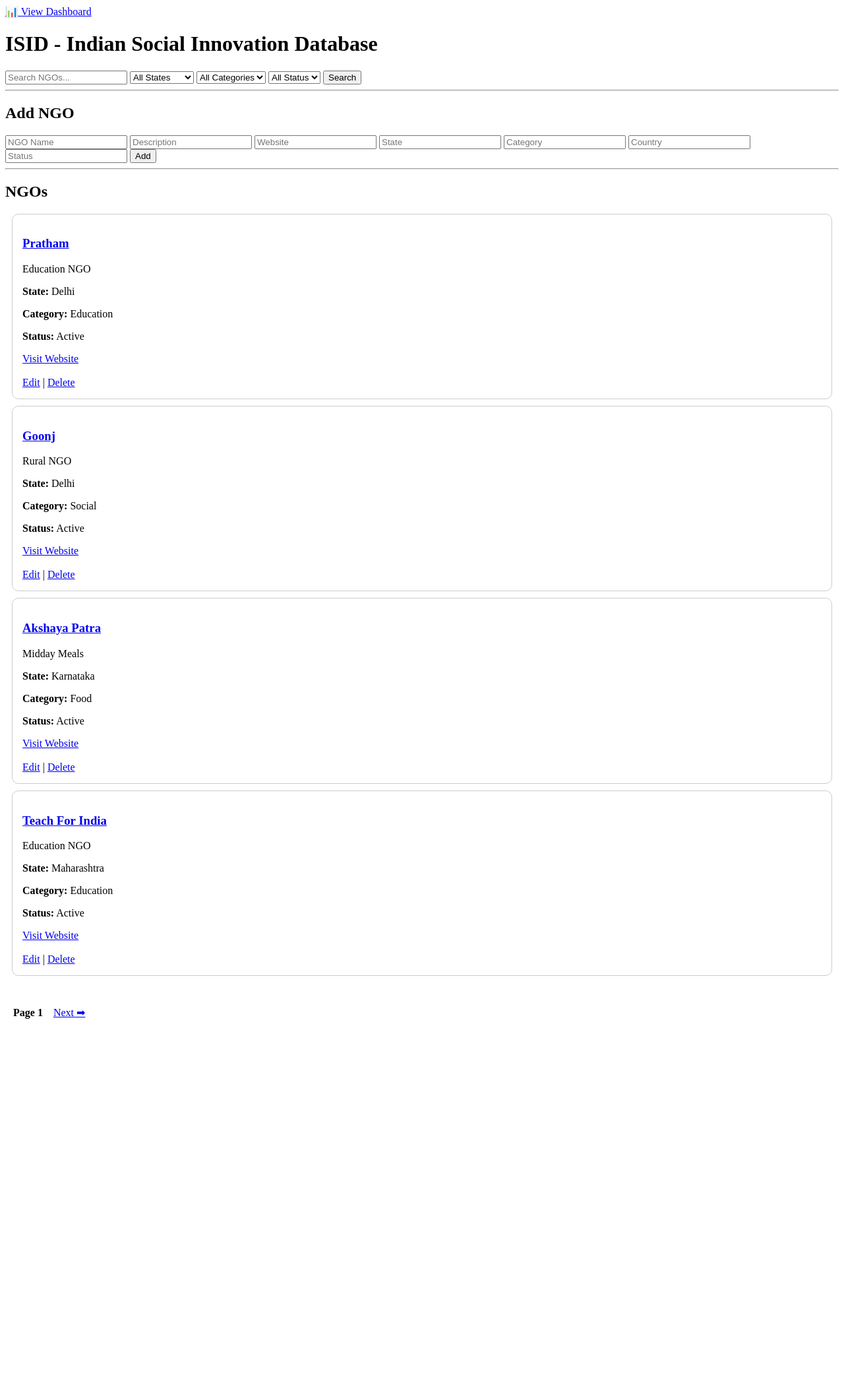
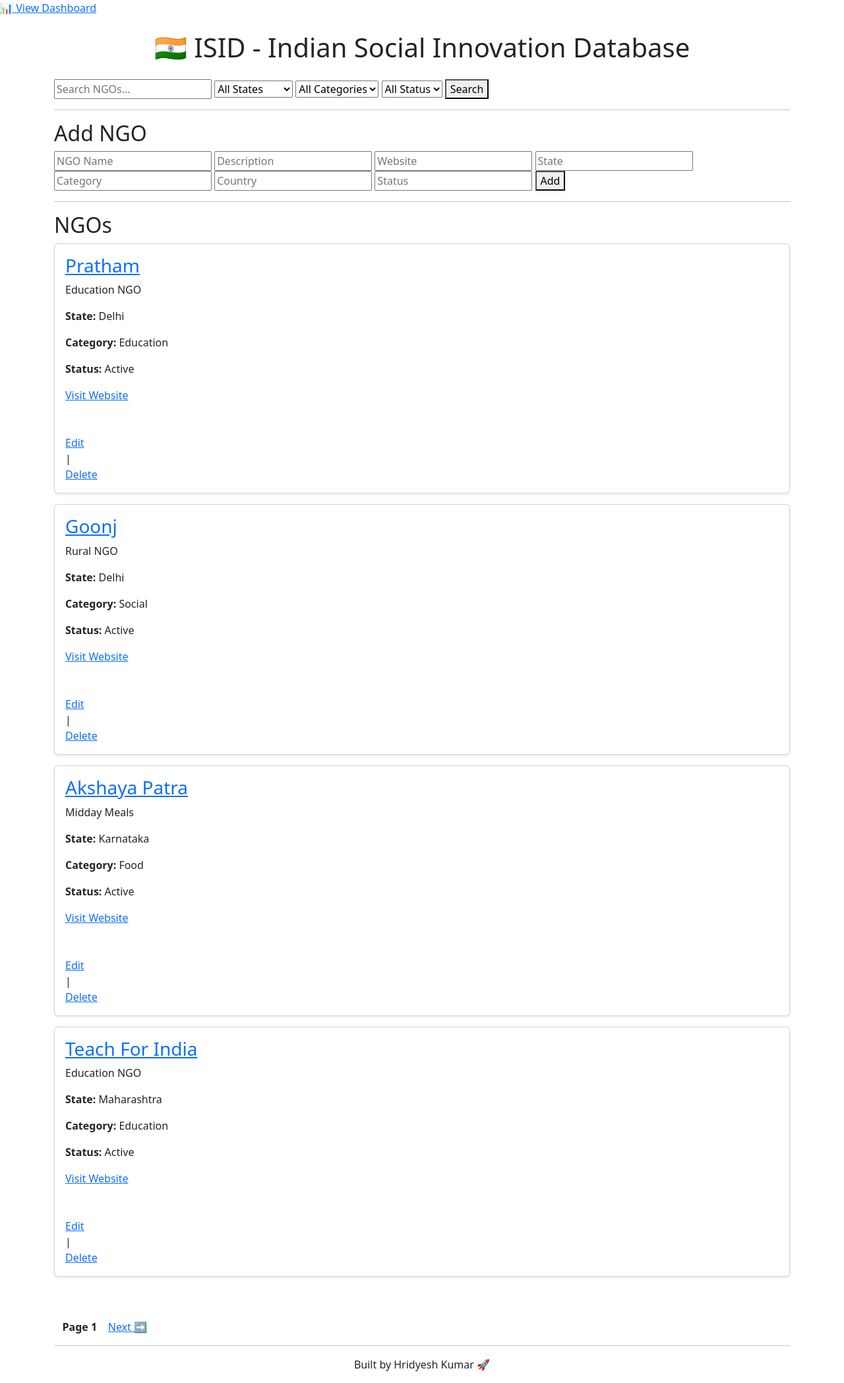
Before and after one commit to HridyeshKumar/ISID, a Flask app: page / in a window 1280 px wide. Shown: the whole page at 66% size. Before the commit the page ends 1544 px from the top, so only its background shows below. Run offline with Flask 3, Linux system fonts and the light colour scheme; data comes from the database, SQL or seed files in the repository.

Commit message:
UI updation

```diff
--- a/templates/home.html
+++ b/templates/home.html
@@ -3,10 +3,13 @@
 <head>
     <title>ISID</title>
     <a href="/dashboard">📊 View Dashboard</a>
+    <link href="https://cdn.jsdelivr.net/npm/bootstrap@5.3.0/dist/css/bootstrap.min.css" rel="stylesheet">
 </head>
 <body>
-
-<h1>ISID - Indian Social Innovation Database</h1>
+<div class="container mt-4">
+<h1 class="text-center mb-4">
+    🇮🇳 ISID - Indian Social Innovation Database
+</h1>
 
 <!-- 🔍 FILTER FORM -->
 <form method="GET" action="/home">
@@ -65,7 +68,7 @@
 <h2>NGOs</h2>
 
 {% for project in data %}
-<div style="border:1px solid #ccc; padding:15px; margin:10px; border-radius:10px;">
+<div class="card p-3 shadow-sm mb-3">
 
     <h3>
         <a href="/project/{{ project[0] }}">
@@ -97,5 +100,8 @@
 &nbsp;&nbsp;
 
 <a href="/home?page={{ page + 1 }}&state={{ request.args.get('state','') }}&category={{ request.args.get('category','') }}&status={{ request.args.get('status','') }}">Next ➡</a>
+<hr>
+<p class="text-center">Built by Hridyesh Kumar 🚀</p>
+</div>
 </body>
 </html>
```
